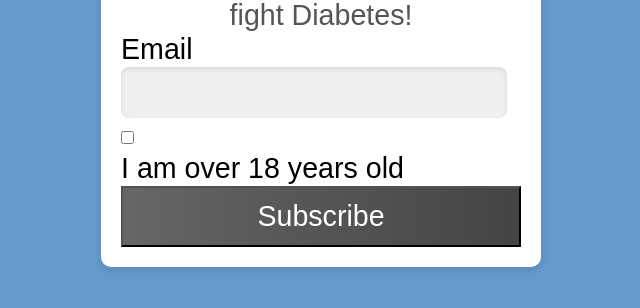
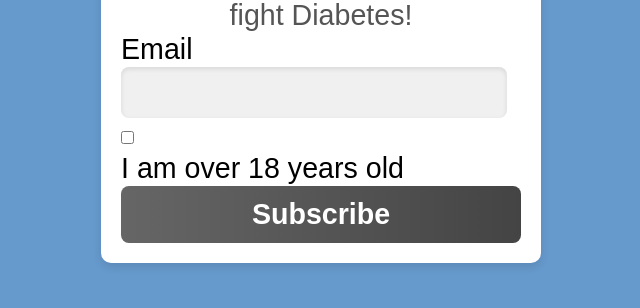
Before and after one commit to ComputerInteraction/lab_3, a plain HTML site: page index.html in a window 1280 px wide. Shown: the part 148-456 px from the top of the page, without its empty margins (319-959 px from the left). Drawn offline with nearby package versions, Linux system fonts and the light colour scheme; a web font is replaced by a local one.

Commit message:
removing solid border
removing the solid border from the subscribe button

```diff
--- a/css/screen.css
+++ b/css/screen.css
@@ -264,5 +264,10 @@ input[type="submit"] {
   padding: 12px;
   background: linear-gradient(to right, #666, #444);
   color: white;
+  font-weight: bold;
+  border: none;
+  border-radius: 8px;
+  cursor: pointer;
+  transition: background 0.3s ease;
 
 }
```
